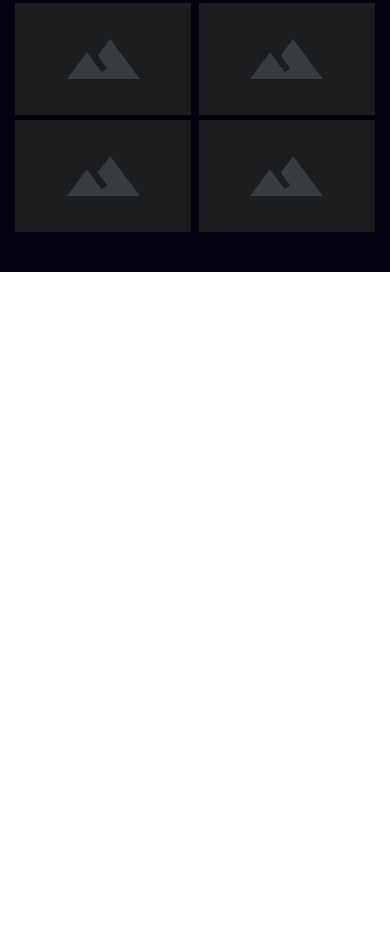
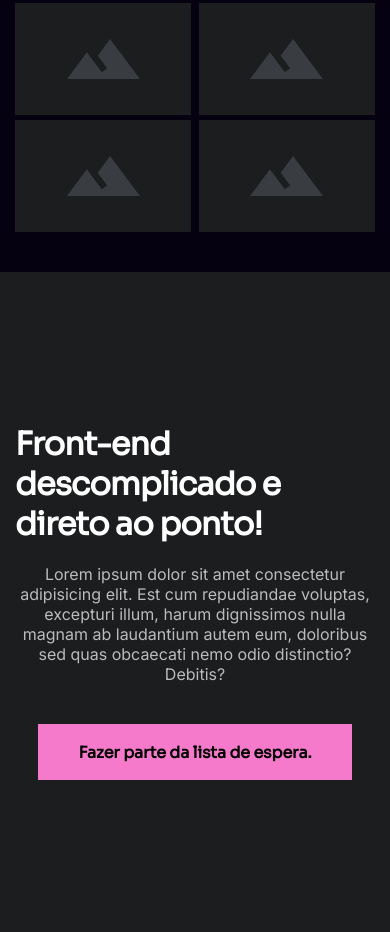
Before and after one commit to Dalken-Murakami/CURSOCODEBOOST, a plain HTML site: page index.html in a window 390 px wide. Shown: the part 2702-3634 px from the top of the page. Before the commit the page ends 2974 px from the top, so only its background shows below. Drawn offline with Linux system fonts and the light colour scheme.

Commit message:
criação parte nesletter html ok, css ok OBS: falta tratar parte responsiva

```diff
--- a/css/styles.css
+++ b/css/styles.css
@@ -177,3 +177,31 @@ margin-top: 4.0rem;
     justify-content: center;
 
 }
+
+/*section newsletter*/
+
+.s-newsletter{
+    background-color: var(--gray-colors-200);
+    padding: 152px 0;
+
+}
+
+.s-newsletter .container {
+    display: flex;
+    flex-direction: column;
+    align-items: center;
+}
+.s-newsletter h2 {
+margin-bottom: 2rem;
+}
+
+.s-newsletter p {
+    text-align: center;
+    max-width: 694px;
+    color: var(--white-colors-text);
+    margin-bottom: 4rem;
+}
+
+.s-newsletter .btn-primary {
+    padding: 1.75rem 4.1rem;
+}
--- a/index.html
+++ b/index.html
@@ -151,4 +151,13 @@
         </div>
     </section>
 
+    <section class="s-newsletter">
+        <div class="container">
+            <h2>Front-end descomplicado e direto ao ponto!</h2>
+            <p>Lorem ipsum dolor sit amet consectetur adipisicing elit. Est cum repudiandae voluptas, excepturi illum, harum dignissimos nulla magnam ab laudantium autem eum, doloribus sed quas obcaecati nemo odio distinctio? Debitis?</p>
+            <a href="" class="btn-primary">Fazer parte da lista de espera.</a>
+        </div>
+    </section>
+
+</body>
 </html>
```
